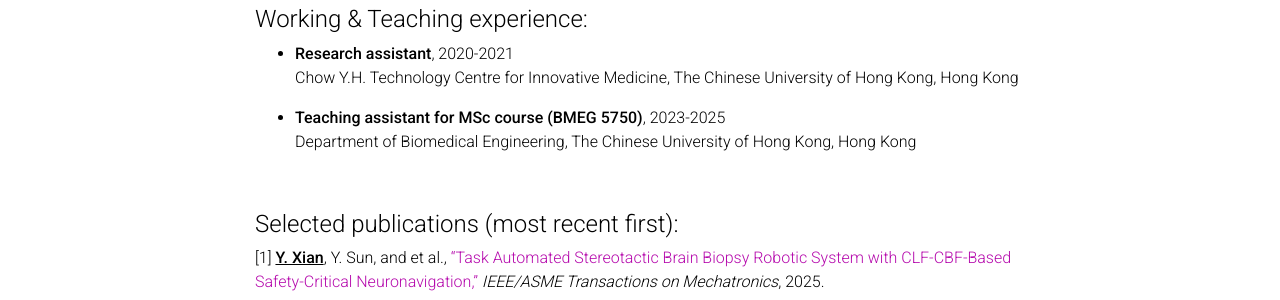
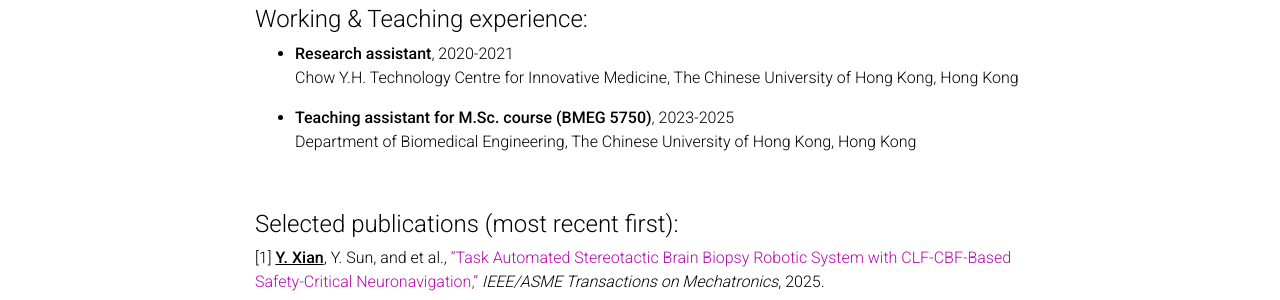
Before and after one commit to yitian-xian/yitian-xian.github.io, a Jekyll site: the page built from _pages/about.md, in a window 1280 px wide and 900 px high, scrolled down 633 px. Shown: the part 152-452 px from the top of the window. Built offline with Jekyll 4.4.1, drawn with Linux system fonts in a browser that asks for light colours; full-size pictures stand in for the smaller copies a plugin makes; emoji names are drawn with the system emoji font; comment, search, counter and statistics services are not loaded; a style sheet for code colours, icons or effects is not loaded.

Commit message:
Update about.md

```diff
--- a/_pages/about.md
+++ b/_pages/about.md
@@ -44,7 +44,7 @@ Faculty of Energy and Power Engineering, University of Shanghai for Science and
 * **Research assistant**, 2020-2021<br>
 Chow Y.H. Technology Centre for Innovative Medicine, The Chinese University of Hong Kong, Hong Kong
 
-* **Teaching assistant for MSc course (BMEG 5750)**, 2023-2025<br>
+* **Teaching assistant for M.Sc. course (BMEG 5750)**, 2023-2025<br>
 Department of Biomedical Engineering, The Chinese University of Hong Kong, Hong Kong
 
 <br/>
```
